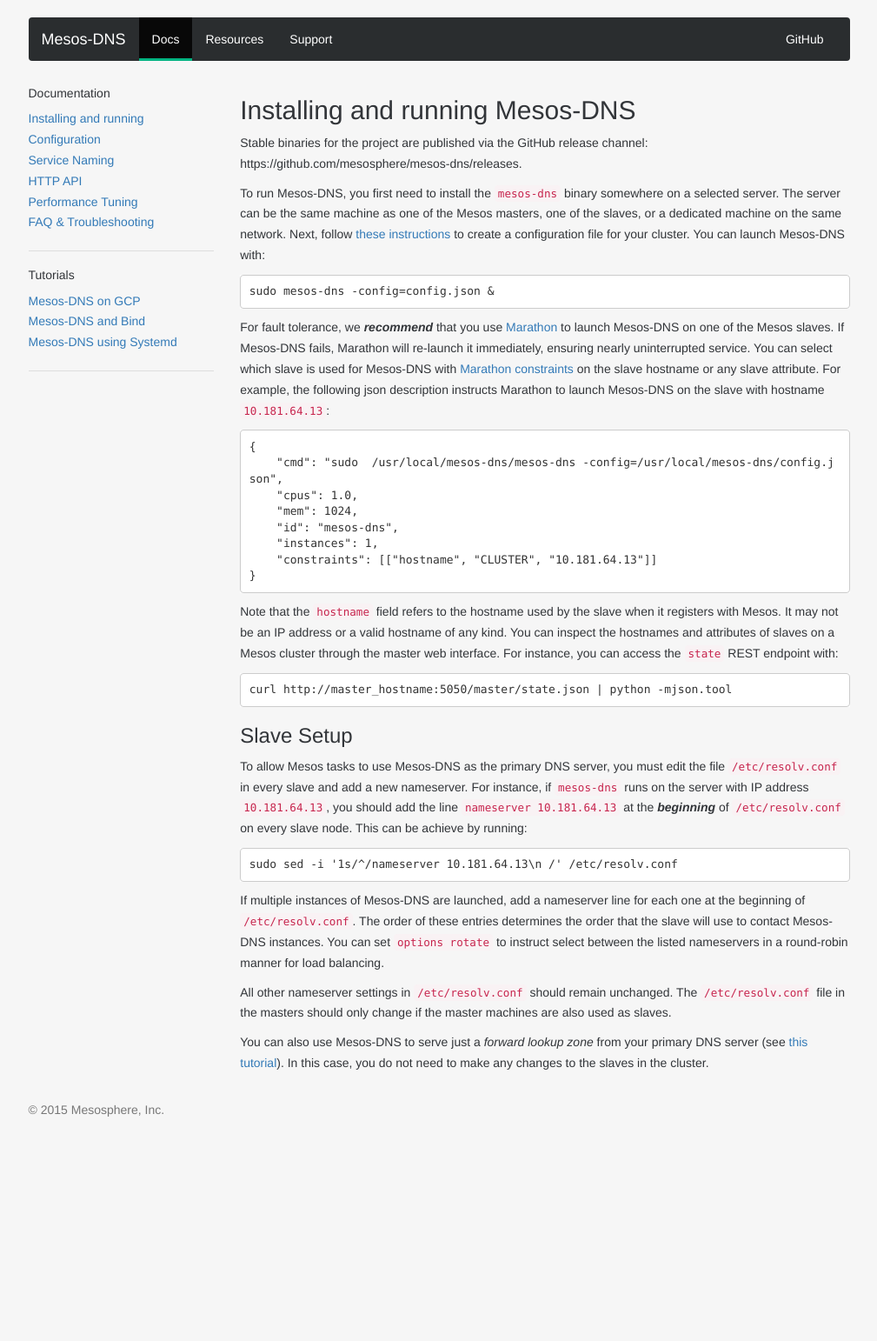
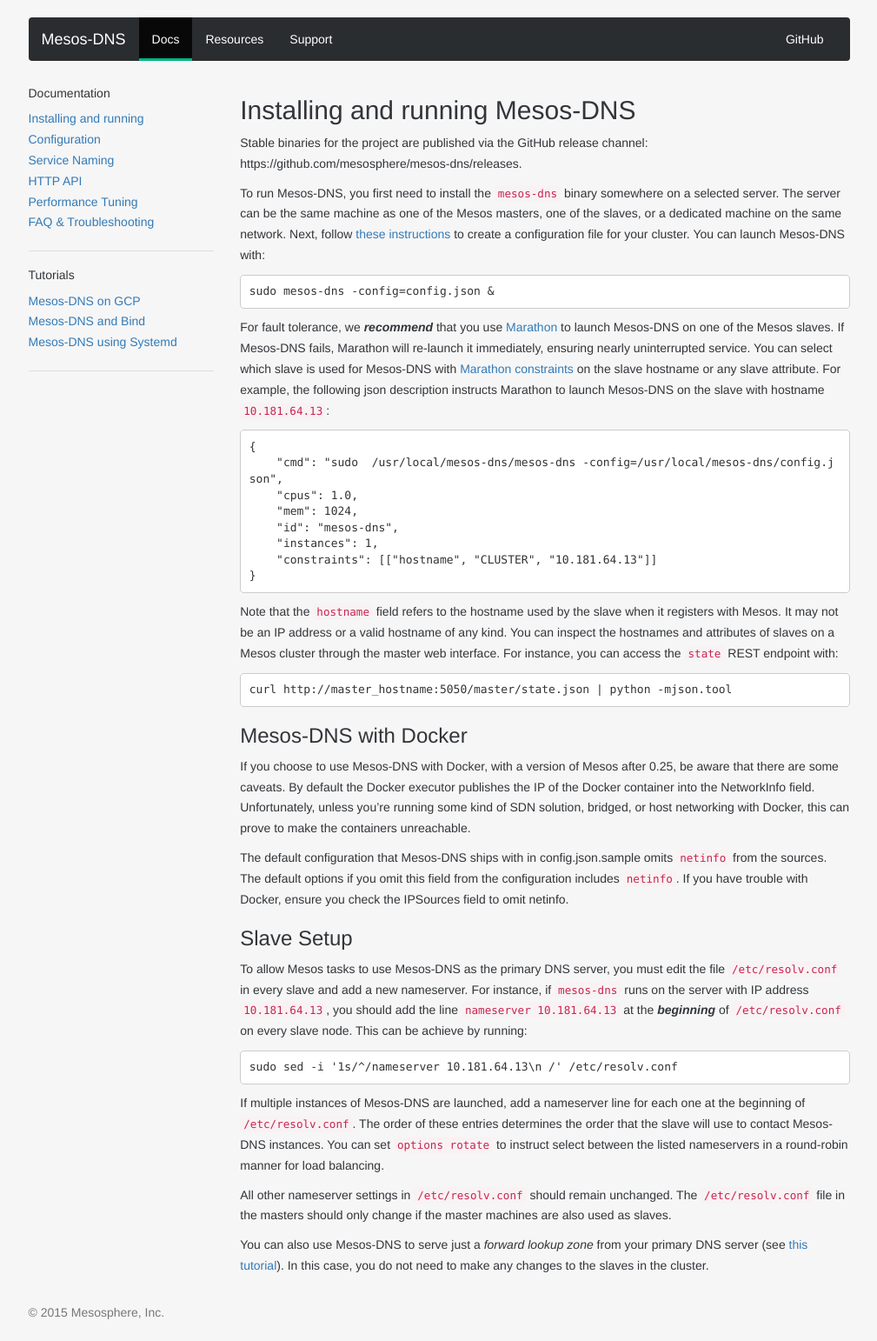
Before and after one commit to vkorehov/mesos-dns, a Jekyll site: the page built from docs/index.md, in a window 1280 px wide. Shown: the whole page at 87% size, without its empty margins (135-1144 px from the left). Built offline with Jekyll 4.4.1, drawn with Linux system fonts in a browser that asks for light colours; nearby versions of some CDN libraries; some web fonts are replaced; Markdown is read by kramdown in place of the engine named in the settings; before the commit the page ends 1309 px from its top, so only the background shows below that.

Commit message:
Sync docs with v0.5.1

````diff
--- a/docs/index.md
+++ b/docs/index.md
@@ -31,6 +31,11 @@ Note that the `hostname` field refers to the hostname used by the slave when it
 curl http://master_hostname:5050/master/state.json | python -mjson.tool
 ```
 
+### Mesos-DNS with Docker
+If you choose to use Mesos-DNS with Docker, with a version of Mesos after 0.25, be aware that there are some caveats. By default the Docker executor publishes the IP of the Docker container into the NetworkInfo field. Unfortunately, unless you're running some kind of SDN solution, bridged, or host networking with Docker, this can prove to make the containers unreachable.
+
+The default configuration that Mesos-DNS ships with in config.json.sample omits `netinfo` from the sources. The default options if you omit this field from the configuration includes `netinfo`. If you have trouble with Docker, ensure you check the IPSources field to omit netinfo.
+
 ### Slave Setup
 
 To allow Mesos tasks to use Mesos-DNS as the primary DNS server, you must edit the file `/etc/resolv.conf` in every slave and add a new nameserver. For instance, if `mesos-dns` runs on the server with IP address `10.181.64.13`, you should add the line `nameserver 10.181.64.13` at the ***beginning*** of `/etc/resolv.conf` on every slave node. This can be achieve by running:
````
Also changed, not shown: docs/configuration-parameters.md (+1 -1 lines).
